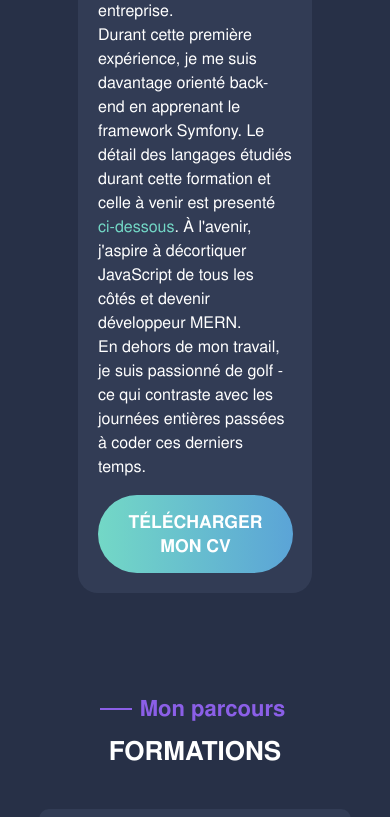
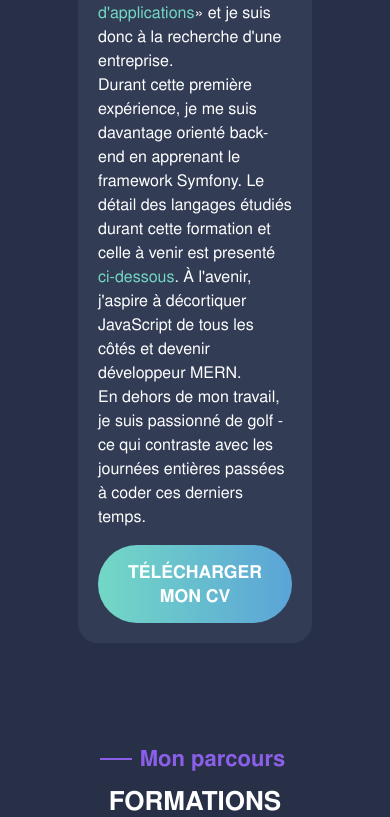
Before and after one commit to RomanBeldent/portfolio, a React (Vite) app: page / in a window 390 px wide. Shown: the part 1006-1823 px from the top of the page. Built offline with nearby package versions, Linux system fonts and the light colour scheme.

Commit message:
margin on profile pic responsive & cv button justified

```diff
--- a/src/components/AboutSection/AboutSection.jsx
+++ b/src/components/AboutSection/AboutSection.jsx
@@ -36,7 +36,9 @@ const AboutSection = () => {
                             <br />
                             En dehors de mon travail, je suis passionné de golf - ce qui contraste avec les journées entières passées à coder ces derniers temps.
                         </p>
+                        <div className="cv-button">
                         <a href={cv} className="btn cv" target="_blank">télécharger mon cv</a>
+                        </div>
                     </div>
                 </div>
             </div>
--- a/src/components/AboutSection/AboutSection.scss
+++ b/src/components/AboutSection/AboutSection.scss
@@ -49,6 +49,7 @@
         line-height: 1.5rem;
         font-family: "nimbus-regular";
         font-size: 16px;
+        margin-top: 50px;
     }
 
     .profile-pic {
@@ -60,4 +61,9 @@
         width: 50vw;
         margin-top: 1rem;
       }
+
+      .cv-button {
+        display: flex;
+        justify-content: center;
+      }
 }
```
